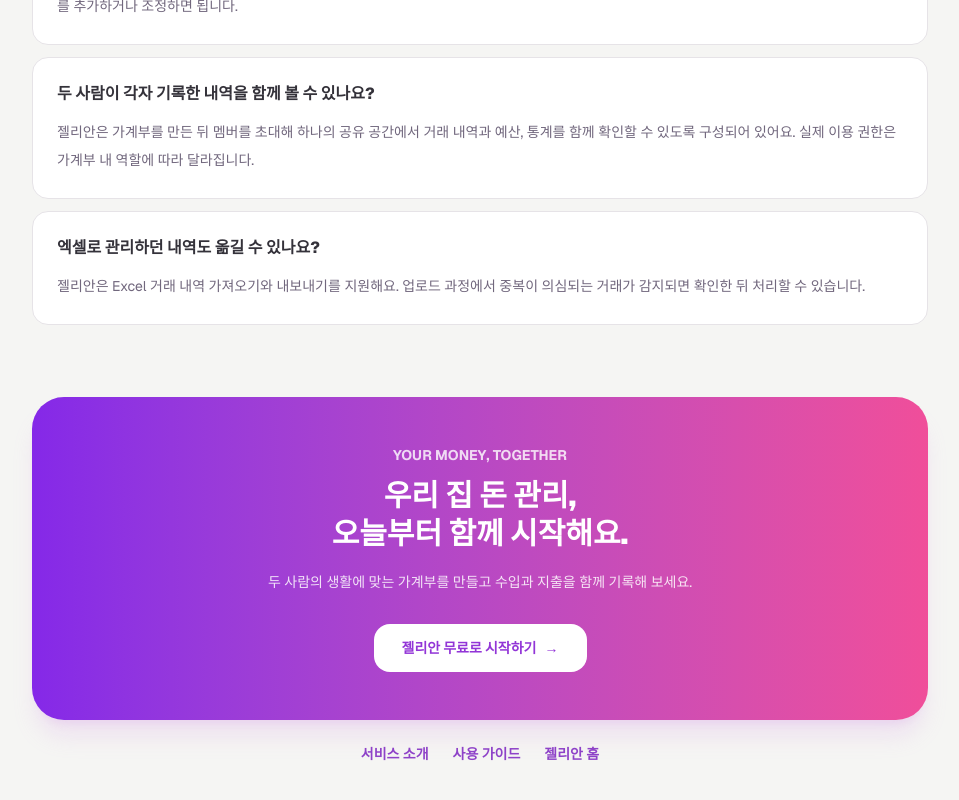
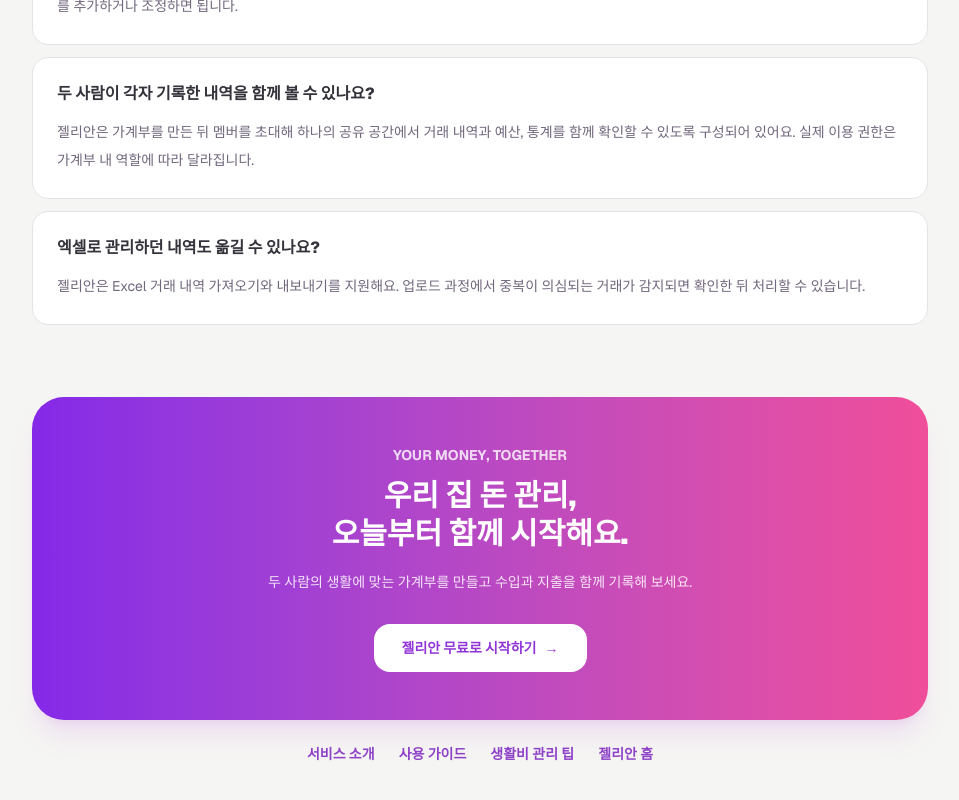
Before and after one commit to sangbeom97/family-budget, a Next.js app: page /couple-budget in a window 1280 px wide. Shown: the part 3258-4058 px from the top of the page, without its empty margins (160-1119 px from the left). Built offline with nearby package versions, Linux system fonts and the light colour scheme; no server answers.

Commit message:
Link couple budget guide to practical articles

```diff
--- a/app/couple-budget/page.tsx
+++ b/app/couple-budget/page.tsx
@@ -204,6 +204,7 @@ export default function CoupleBudgetPage() {
         <div className="mx-auto mt-6 flex max-w-4xl flex-wrap justify-center gap-x-6 gap-y-2 text-sm font-semibold text-[#8e42c8]">
           <Link href="/intro" className="hover:underline">서비스 소개</Link>
           <Link href="/blog" className="hover:underline">사용 가이드</Link>
+          <Link href="/articles" className="hover:underline">생활비 관리 팁</Link>
           <Link href="/" className="hover:underline">젤리안 홈</Link>
         </div>
       </section>
```
